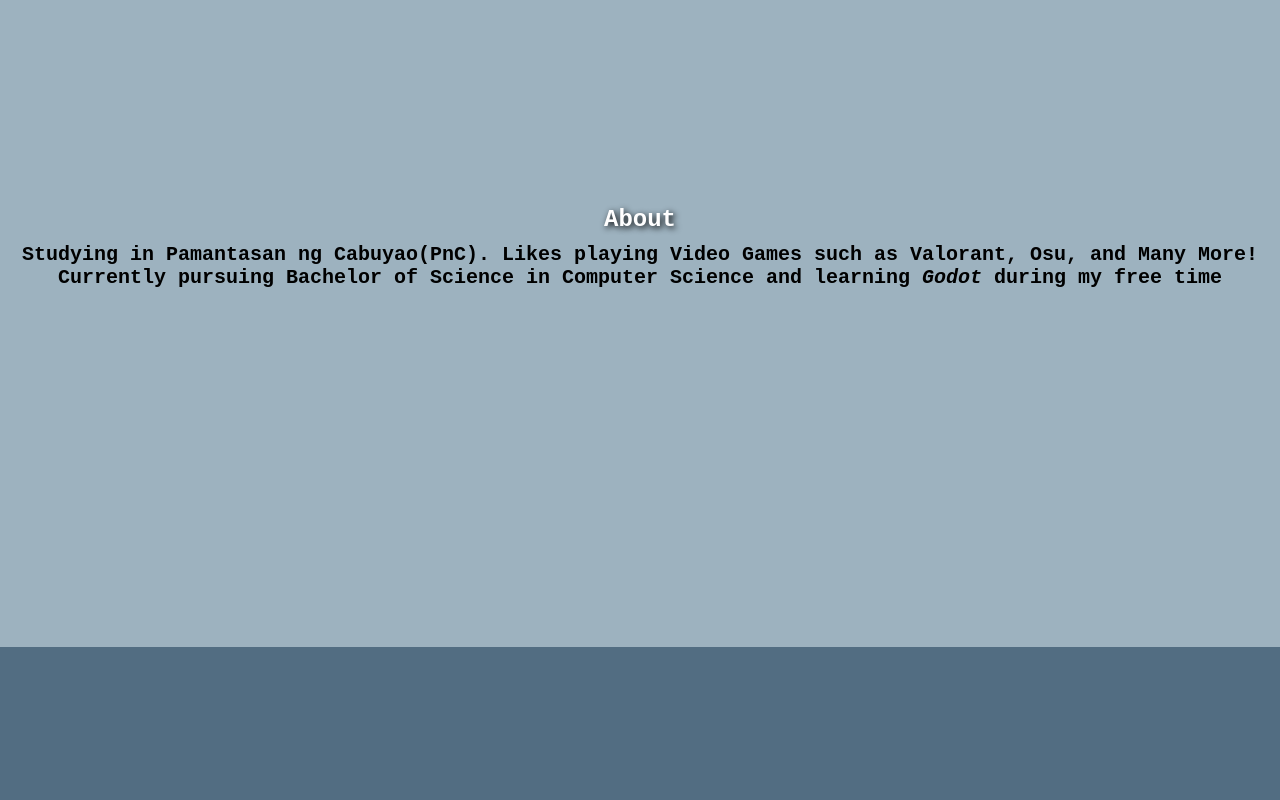
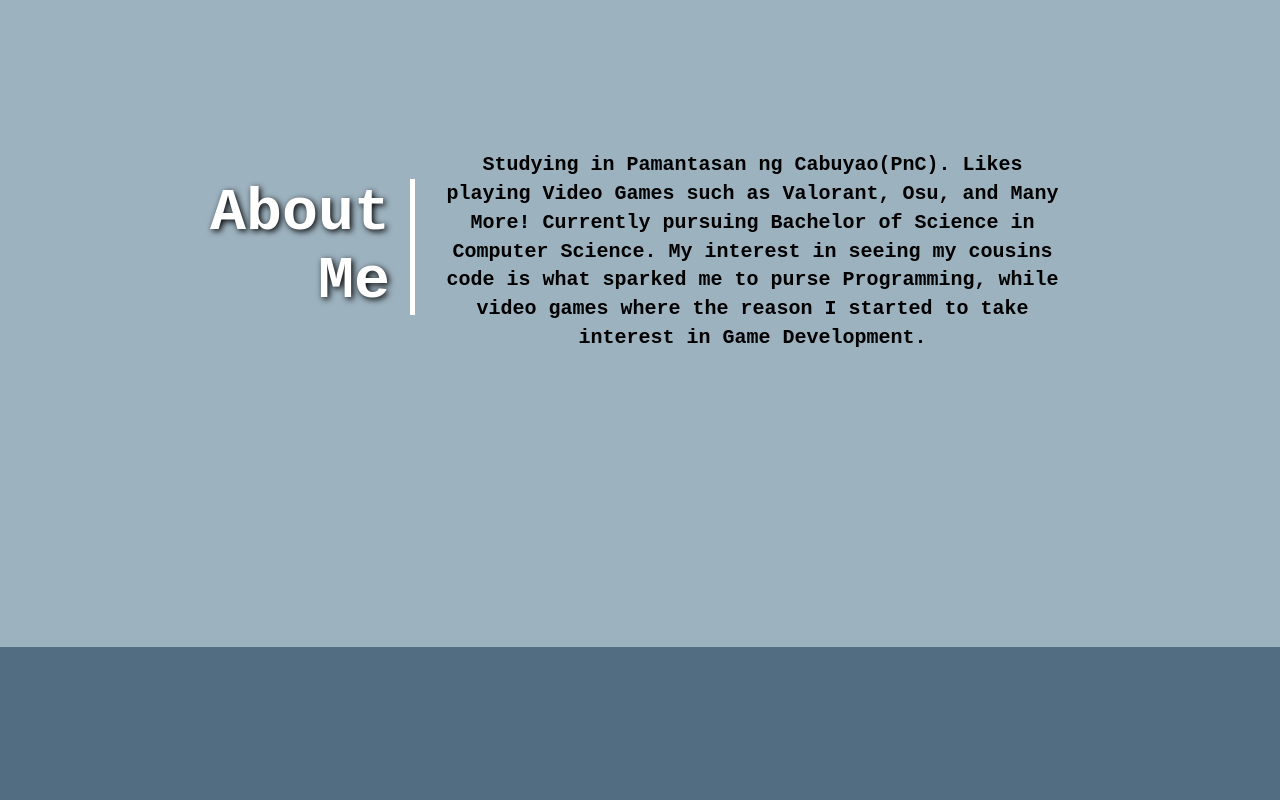
Before and after one commit to Jammil-Epistola/PersonalWibsite, a plain HTML site: page index.html in a window 1280 px wide. Shown: the part 1000-1800 px from the top of the page. Drawn offline with Linux system fonts and the light colour scheme.

Commit message:
final update ;)

```diff
--- a/index.html
+++ b/index.html
@@ -21,10 +21,18 @@
             <p><b>An Aspiring Game Dev from 3CS-A</b></p>
         </section>
         <section id="about">
-            <h1>About</h1>
-            <p><b>Studying in Pamantasan ng Cabuyao(PnC). Likes playing Video Games such as Valorant, Osu, and Many More!<br>
-            Currently pursuing Bachelor of Science in Computer Science and learning <i>Godot</i> during my free time</b></p>
-
+            <div class="about-container">
+                <div class="about-left">
+                    <h1>About Me</h1>
+                </div>
+                <div class="about-right">
+                    <p>
+                        Studying in Pamantasan ng Cabuyao(PnC). Likes playing Video Games such as Valorant, Osu, and Many More!
+                        Currently pursuing Bachelor of Science in Computer Science. My interest in seeing my cousins code is what
+                        sparked me to purse Programming, while video games where the reason I started to take interest in Game Development.
+                    </p>
+                </div>
+            </div>
         </section>
         <section id="skills">
             <h1>Skills</h1>
--- a/styles.css
+++ b/styles.css
@@ -18,6 +18,7 @@ p{
     color: rgb(0, 0, 0);
     padding-top: 10px;
     text-align: center;
+    font-weight:bold;
 }
 
 /*NAVBAR*/
@@ -63,9 +64,43 @@ section{
     border-radius: 50%;
     border: 5px solid #cefd4e;
 }
-#about{
+/*ABOUT*/
+#about {
+    display: flex;
+    justify-content: center;
+    align-items: center;
+    height: 100vh;
     background-color: #9DB2BF;
 }
+
+.about-container {
+    display: flex;
+    justify-content: center;
+    align-items: center;
+    max-width: 900px;
+    width: 100%;
+    padding: 20px;
+}
+
+.about-left {
+    text-align: right;
+    padding-right: 20px;
+    border-right: 5px solid rgb(255, 255, 255);
+    font-size: 1.5em; /* Adjust size as needed */
+}
+
+.about-right {
+    padding-left: 20px;
+    font-size: 1.2em;
+    line-height: 1.5em;
+}
+
+#about h1 {
+    font-size: 2.5em;
+    margin: 0;
+    font-weight: bold;
+}
+
 #skills{
     background-color: #526D82;
 }
```
